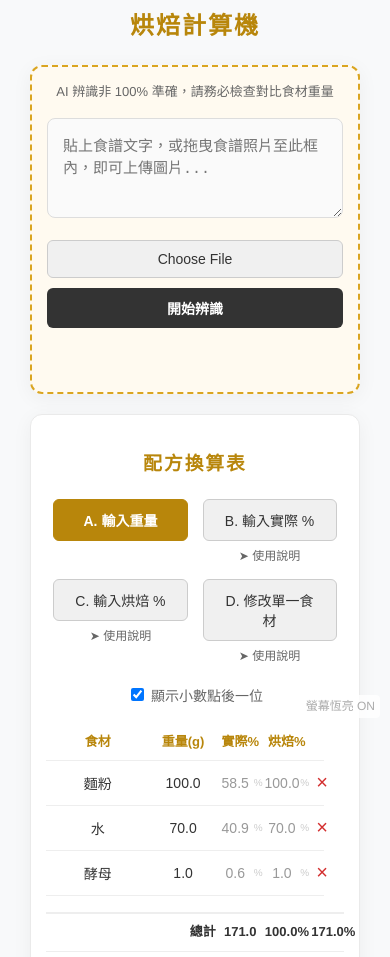
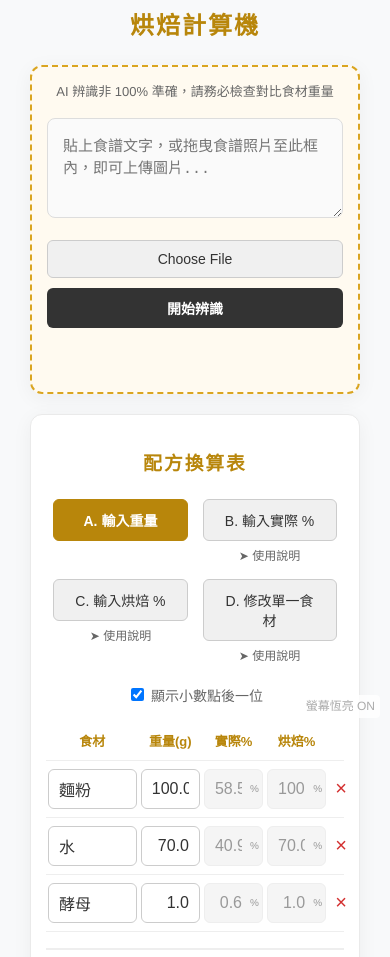
Before and after one commit to bacostreet3-beep/baco-calculator, a website: page public/index.html in a window 390 px wide. Shown: the part 116-1073 px from the top of the page. Drawn offline with Linux system fonts and the light colour scheme.

Commit message:
Update index.html

```diff
--- a/public/index.html
+++ b/public/index.html
@@ -349,8 +349,6 @@ input[type=number] {
         .sum-ok { color: var(--success-green) !important; font-weight: bold; }
 
         /* Media Queries */
-       /* Media Queries - 手機版樣式調整 */
-      /* Media Queries - 手機版樣式調整 */
         @media (max-width: 600px) {
             .container { padding: 10px; }
             .card { padding: 15px; }
@@ -363,47 +361,18 @@ input[type=number] {
 
             /* 手機版表格優化 */
             .recipe-table th, .recipe-table td {
-                padding: 8px 1px; /* 儲存格內距縮到最小 */
+                padding: 8px 2px;
                 font-size: 13px;
-                border-bottom: 1px solid #eee; /* 保持表格分隔線 */
-            }
-
-            /* --- 重點修改：去除輸入框邊框與背景，空間最大化 --- */
-            .recipe-table input {
-                border: none !important;              /* 去除四邊邊框 */
-                background-color: transparent !important; /* 背景透明 */
-                padding: 6px 0 !important;            /* 左右完全不留白 */
-                border-radius: 0 !important;          /* 去除圓角 */
-                box-shadow: none !important;          /* 去除陰影 */
-
-                font-size: 14px;       /* 空間變大了，字體可以稍微大一點點 */
-                text-align: center;    /* 文字置中 */
-                width: 100%;           /* 寬度填滿 */
-                -webkit-appearance: none; /* 移除 iOS 預設樣式 */
-            }
-
-            /* 點擊輸入框時，底部出現金色線條，提示目前輸入位置 */
-            .recipe-table input:focus {
-                outline: none;
-                border-bottom: 2px solid var(--text-gold) !important;
-                background-color: transparent !important;
-            }
-
-            /* 針對重量欄位特別指定置中 */
-            #recipe-body input[id^="w-"] {
-                text-align: center !important;
             }
 
             /* 調整手機版欄位寬度 */
             #th-base { width: 10% !important; }
-            #th-name { width: 34% !important; }
-            #th-weight { width: 22% !important; }
-            #th-real { width: 15% !important; }
-            #th-baker { width: 15% !important; }
+            #th-name { width: 30% !important; }
+            #th-weight { width: 20% !important; }
+            #th-real { width: 20% !important; }
+            #th-baker { width: 20% !important; }
 
-            /* 微調百分比符號 */
-            .pct-symbol { font-size: 10px; right: 0px; color: #ccc; }
-            .pct-input-wrapper input { padding-right: 10px !important; }
+            .pct-symbol { font-size: 10px; right: 4px; }
         }
     </style>
 </head>
@@ -485,8 +454,9 @@ input[type=number] {
                     </td>
                     <td colspan="3"></td>
                 </tr>
-                <tr style="border-top: 2px solid #eee;">
-                    <td colspan="2" style="text-align:right;"><strong>總計</strong></td>
+               <tr style="border-top: 2px solid #eee;">
+                    <td id="tf-total-base-spacer"></td>
+                    <td style="text-align:right;"><strong>總計</strong></td>
                     <td id="sum-weight" style="font-weight:bold;">0</td>
                     <td id="sum-real-pct" style="font-weight:bold;">100%</td>
                     <td id="sum-baker-pct" style="font-weight:bold;">-</td>
@@ -623,6 +593,7 @@ input[type=number] {
         const showBaseCol = (currentMode === 'baker_pct' || currentMode === 'single_base');
         document.getElementById('th-base').style.display = showBaseCol ? '' : 'none';
         document.getElementById('tf-base').style.display = showBaseCol ? '' : 'none';
+        document.getElementById('tf-total-base-spacer').style.display = showBaseCol ? '' : 'none';
 
         ingredients.forEach((item, index) => {
             const tr = document.createElement('tr');
```
